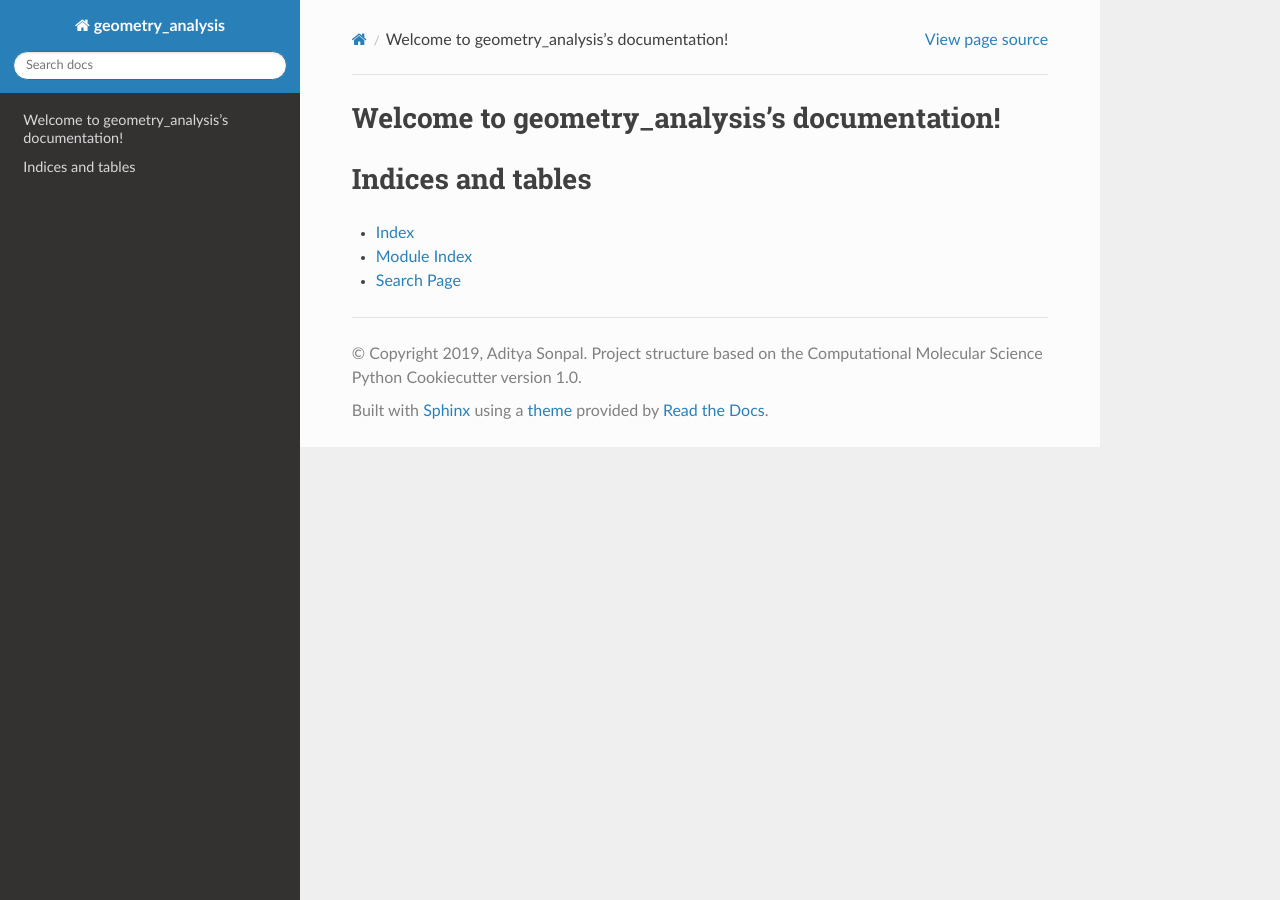
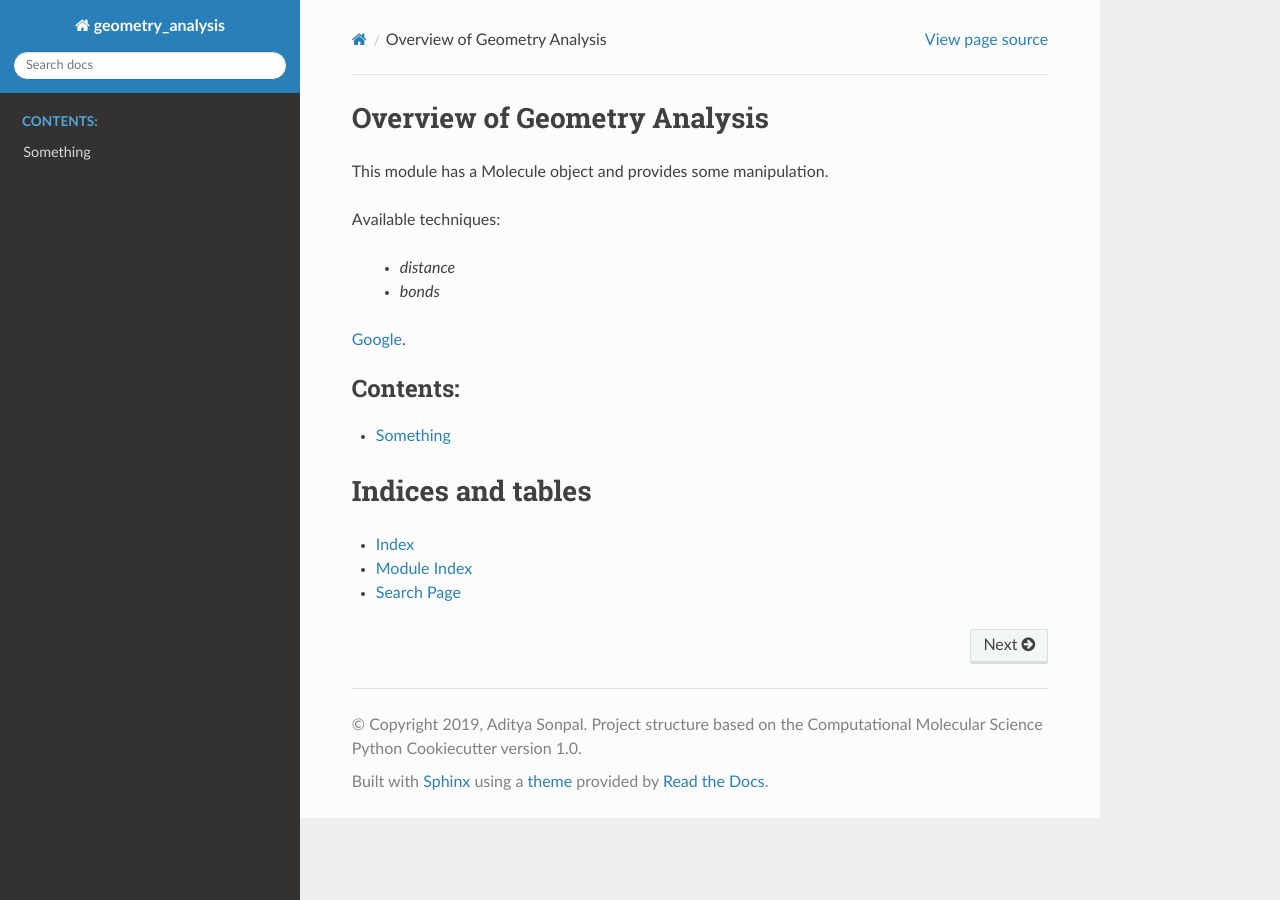
Before and after one commit to aditya1707/geometry_analysis, a Sphinx documentation site: the page built from docs/index.rst, in a window 1280 px wide. Built offline with Sphinx 7.4.7 and the Read the Docs theme 2.0.0, drawn with Linux system fonts in a browser that asks for light colours.

Commit message:
Added text to index.rst and add something.rst

```diff
--- a/docs/index.rst
+++ b/docs/index.rst
@@ -3,13 +3,22 @@
    You can adapt this file completely to your liking, but it should at least
    contain the root `toctree` directive.
 
-Welcome to geometry_analysis's documentation!
+Overview of Geometry Analysis
 =========================================================
+This module has a Molecule object and provides some manipulation.
+
+Available techniques:
+
+ - *distance*
+ - *bonds*
+
+`Google <https://www.google.com>`_.
 
 .. toctree::
    :maxdepth: 2
    :caption: Contents:
 
+   something
 
 
 Indices and tables
--- /dev/null
+++ b/docs/something.rst
@@ -0,0 +1,4 @@
+Something
+=========
+
+_something_ something.
```
